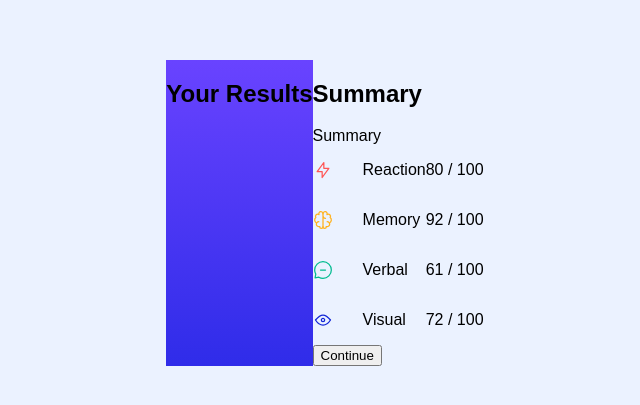
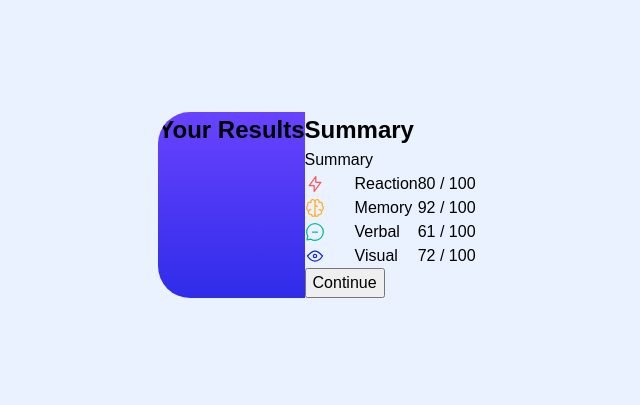
Before and after one commit to barryhanna/fem-results-summary-component, a React (Vite) app in the folder fem-results-summary-component-vite/: page / in a window 1280 px wide. Shown: the part 195-600 px from the top of the page, without its empty margins (252-892 px from the left). Built offline with nearby package versions, Linux system fonts and the light colour scheme; a web font is replaced by a local one.

Commit message:
Add border radius

```diff
--- a/fem-results-summary-component-vite/src/components/PanelContainer.jsx
+++ b/fem-results-summary-component-vite/src/components/PanelContainer.jsx
@@ -3,6 +3,8 @@
 
 const StyledPanelContainer = styled.div`
   display: flex;
+  border-radius: 2rem;
+  overflow: clip;
 `;
 export default function PanelContainer({ children }) {
   return <StyledPanelContainer>{children}</StyledPanelContainer>;
--- a/fem-results-summary-component-vite/src/components/ResultsPanel.jsx
+++ b/fem-results-summary-component-vite/src/components/ResultsPanel.jsx
@@ -3,6 +3,7 @@
 
 const StyledResultsPanel = styled.div`
   background: linear-gradient(180deg, #7755ff 0%, #6943ff 0.01%, #2f2ce9 100%);
+  width: 100%;
 `;
 
 export default function ResultsPanel() {
--- a/fem-results-summary-component-vite/src/index.css
+++ b/fem-results-summary-component-vite/src/index.css
@@ -2,6 +2,81 @@
   font-family: 'Hanken Grotesk';
   src: url('@/assets/fonts/HankenGrotesk-VariableFont_wght.tff')
     format('truetype');
+}
+
+/* Box sizing rules */
+*,
+*::before,
+*::after {
+  box-sizing: border-box;
+}
+
+/* Remove default margin */
+body,
+h1,
+h2,
+h3,
+h4,
+p,
+figure,
+blockquote,
+dl,
+dd {
+  margin: 0;
+}
+
+/* Remove list styles on ul, ol elements with a list role, which suggests default styling will be removed */
+ul[role='list'],
+ol[role='list'] {
+  list-style: none;
+}
+
+/* Set core root defaults */
+html:focus-within {
+  scroll-behavior: smooth;
+}
+
+/* Set core body defaults */
+body {
+  min-height: 100vh;
+  text-rendering: optimizeSpeed;
+  line-height: 1.5;
+}
+
+/* A elements that don't have a class get default styles */
+a:not([class]) {
+  text-decoration-skip-ink: auto;
+}
+
+/* Make images easier to work with */
+img,
+picture {
+  max-width: 100%;
+  display: block;
+}
+
+/* Inherit fonts for inputs and buttons */
+input,
+button,
+textarea,
+select {
+  font: inherit;
+}
+
+/* Remove all animations, transitions and smooth scroll for people that prefer not to see them */
+@media (prefers-reduced-motion: reduce) {
+  html:focus-within {
+    scroll-behavior: auto;
+  }
+
+  *,
+  *::before,
+  *::after {
+    animation-duration: 0.01ms !important;
+    animation-iteration-count: 1 !important;
+    transition-duration: 0.01ms !important;
+    scroll-behavior: auto !important;
+  }
 }
 
 :root {
```
